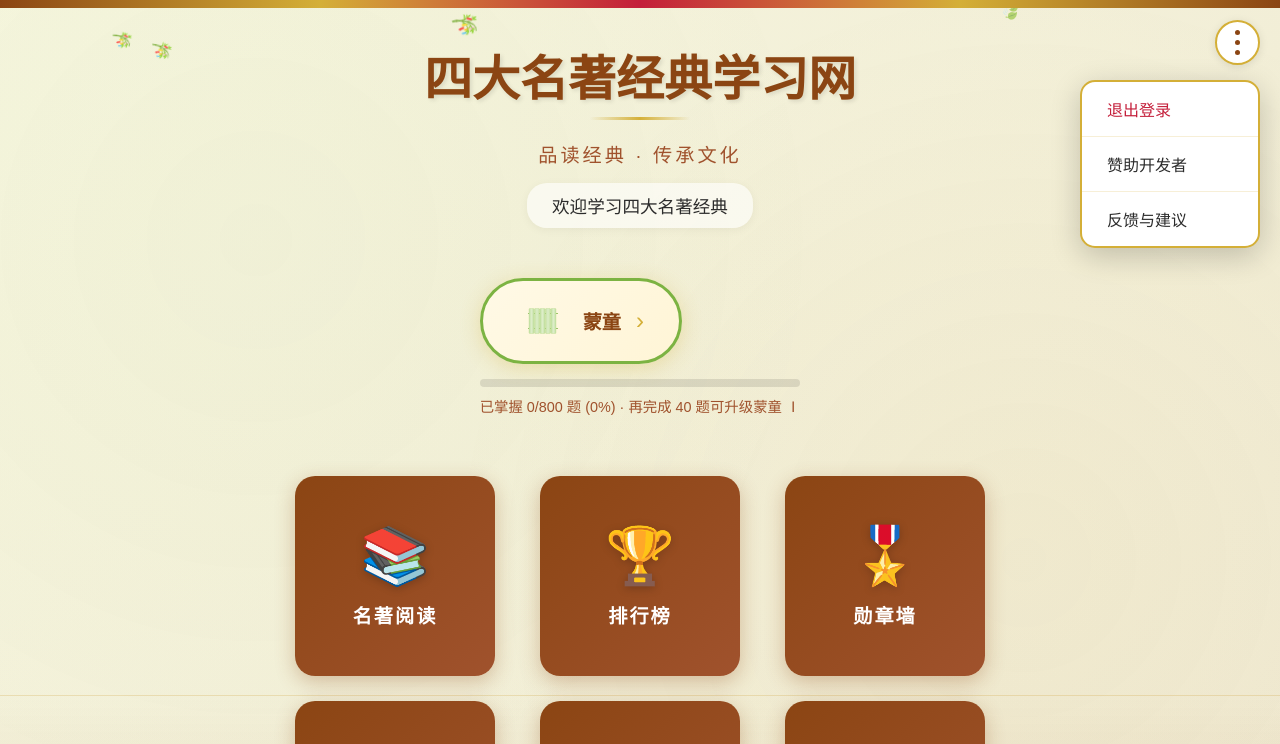
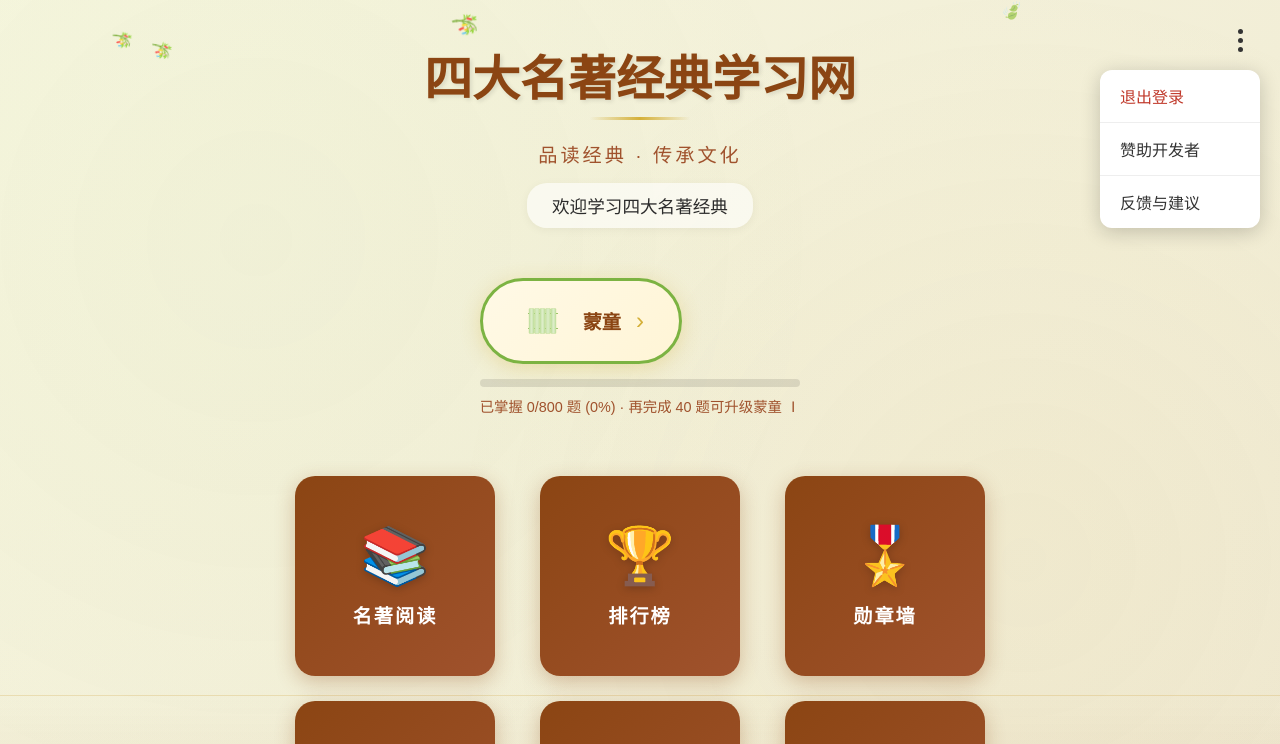
Before and after one commit to panqiaoyuan0225/wisdom-of-China, a website: page home.html in a window 1280 px wide. Both pictures are taken after a click on the button 1237 px from the left and 42 px from the top of the page. Shown: the top 744 px of the page. Drawn offline with Linux system fonts and the light colour scheme.

Commit message:
恢复三点菜单样式，删除顶部装饰条

```diff
--- a/home.html
+++ b/home.html
@@ -370,48 +370,43 @@
         }
 
         .menu-btn {
-            width: 45px;
-            height: 45px;
-            background: white;
-            border: 2px solid var(--gold);
-            border-radius: 50%;
+            width: 40px;
+            height: 40px;
+            background: transparent;
+            border: none;
             cursor: pointer;
             display: flex;
             flex-direction: column;
             align-items: center;
             justify-content: center;
-            gap: 5px;
+            gap: 4px;
             transition: all 0.3s;
-            box-shadow: 0 2px 10px rgba(0,0,0,0.1);
         }
 
         .menu-btn:hover {
             transform: scale(1.1);
-            box-shadow: 0 4px 15px rgba(212, 175, 55, 0.3);
         }
 
         .menu-btn span {
             width: 5px;
             height: 5px;
-            background: var(--primary-brown);
+            background: #333;
             border-radius: 50%;
-            transition: all 0.3s;
         }
 
         .menu-dropdown {
             position: absolute;
-            top: 60px;
+            top: 50px;
             right: 0;
             background: white;
-            border-radius: 15px;
-            box-shadow: 0 8px 30px rgba(0,0,0,0.2);
-            min-width: 180px;
+            border-radius: 12px;
+            box-shadow: 0 4px 20px rgba(0,0,0,0.2);
+            min-width: 160px;
             overflow: hidden;
             opacity: 0;
             visibility: hidden;
             transform: translateY(-10px);
             transition: all 0.3s;
-            border: 2px solid var(--gold);
         }
 
         .menu-dropdown.show {
@@ -423,33 +418,32 @@
         .menu-item {
             display: block;
             width: 100%;
-            padding: 15px 25px;
+            padding: 14px 20px;
             border: none;
             background: none;
             text-align: left;
             font-size: 1rem;
-            color: var(--ink-black);
+            color: #333;
             cursor: pointer;
-            transition: all 0.3s;
+            transition: all 0.2s;
             font-family: "Microsoft YaHei", "SimSun", sans-serif;
         }
 
         .menu-item:hover {
-            background: linear-gradient(90deg, var(--paper-bg), transparent);
-            color: var(--primary-brown);
-            padding-left: 30px;
+            background: #f5f5dc;
+            color: #8b4513;
         }
 
         .menu-item:not(:last-child) {
-            border-bottom: 1px solid rgba(212, 175, 55, 0.2);
+            border-bottom: 1px solid #eee;
         }
 
         .menu-item.logout {
-            color: var(--cinnabar-red);
+            color: #c0392b;
         }
 
         .menu-item.logout:hover {
-            background: linear-gradient(90deg, #fdf2f2, transparent);
+            background: #fdf2f2;
             color: #e74c3c;
         }
 
@@ -763,8 +757,6 @@
     </style>
 </head>
 <body>
-    <div class="header-decoration"></div>
-
     <div class="falling-leaves" id="fallingLeaves"></div>
 
     <div class="menu-container">
```
